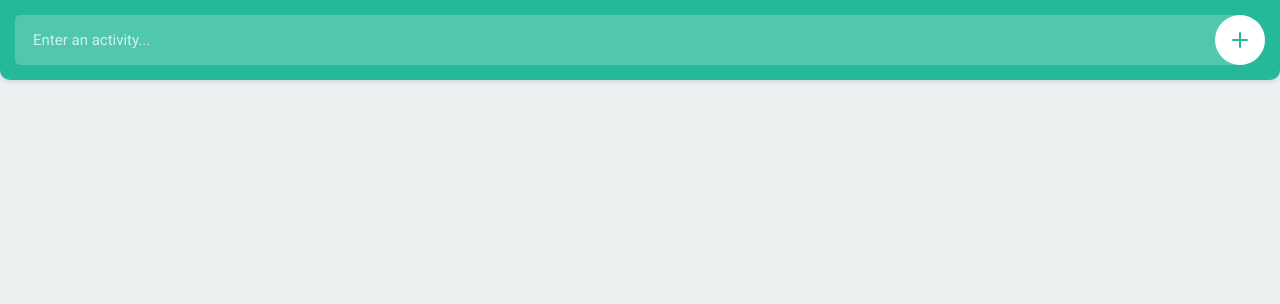
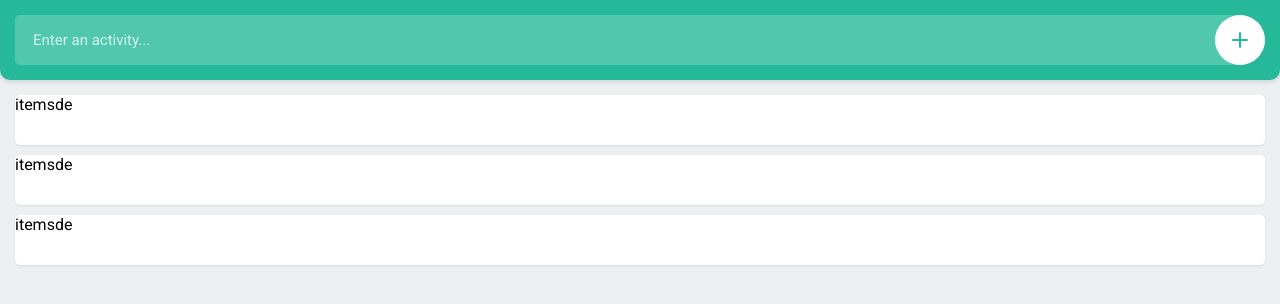
Before and after one commit to gyr0tron/Syndiq, a plain HTML site: page index.html in a window 1280 px wide. Drawn offline with Linux system fonts and the light colour scheme.

Commit message:
JS start

```diff
--- a/index.html
+++ b/index.html
@@ -5,6 +5,7 @@
     <meta name="viewport" content="width=device-width, initial-scale=1.0">
     <meta http-equiv="X-UA-Compatible" content="ie=edge">
     <title>Syndiq</title>
+    <link rel="stylesheet" type="text/css" href="resources/css/reset.min.css">
     <link rel="stylesheet" type="text/css" href="resources/css/style.css">
 </head>
 <body>
@@ -16,5 +17,18 @@
                s1,0.5,1,1v6h6C15.5,7,16,7.5,16,8z"/></g></svg>
        </button>
     </header>
+    <div class="container">
+        <!-- uncompleted -->
+        <ul class="todo">
+            <li>itemsde</li>
+            <li>itemsde</li>
+            <li>itemsde</li>
+        </ul>
+        <!-- completed -->
+        <!-- <ul class="todo">
+            <li>itemsde</li>
+        </ul> -->
+    </div>
+    <script src="resources/js/main.js"></script>
 </body>
 </html>
--- /dev/null
+++ b/resources/css/reset.min.css
@@ -0,0 +1,151 @@
+html,
+body,
+div,
+span,
+applet,
+object,
+iframe,
+h1,
+h2,
+h3,
+h4,
+h5,
+h6,
+p,
+blockquote,
+pre,
+a,
+abbr,
+acronym,
+address,
+big,
+cite,
+code,
+del,
+dfn,
+em,
+img,
+ins,
+kbd,
+q,
+s,
+samp,
+small,
+strike,
+strong,
+sub,
+sup,
+tt,
+var,
+b,
+u,
+i,
+center,
+dl,
+dt,
+dd,
+ol,
+ul,
+li,
+fieldset,
+form,
+label,
+legend,
+table,
+caption,
+tbody,
+tfoot,
+thead,
+tr,
+th,
+td,
+article,
+aside,
+canvas,
+details,
+embed,
+figure,
+figcaption,
+footer,
+header,
+hgroup,
+menu,
+nav,
+output,
+ruby,
+section,
+summary,
+time,
+mark,
+audio,
+video {
+    margin: 0;
+    padding: 0;
+    border: 0;
+    vertical-align: baseline
+}
+article,
+aside,
+details,
+figcaption,
+figure,
+footer,
+header,
+hgroup,
+menu,
+nav,
+section {
+    display: block
+}
+body,
+html {
+    width: 100%;
+    height: 100%
+}
+body {
+    -webkit-font-smoothing: antialiased;
+    -moz-font-smoothing: antialiased;
+    -moz-osx-font-smoothing: grayscale;
+    -webkit-text-size-adjust: none;
+    margin: 0;
+    padding: 0;
+    font-family: "Helvetica Neue", Helvetica, Arial, sans-serif
+}
+ol,
+ul {
+    list-style: none
+}
+hr {
+    border: 0;
+    height: 1px;
+    background: #ccc
+}
+blockquote,
+q {
+    quotes: none
+}
+blockquote:before,
+blockquote:after,
+q:before,
+q:after {
+    content: '';
+    content: none
+}
+table {
+    border-collapse: collapse;
+    border-spacing: 0
+}
+* {
+    margin: 0;
+    padding: 0;
+    list-style: none;
+    box-sizing: border-box
+}
+html,
+input,
+select,
+textarea,
+button,
+a {
+    -webkit-tap-highlight-color: rgba(0, 0, 0, 0)
+}
--- a/resources/css/style.css
+++ b/resources/css/style.css
@@ -2,6 +2,8 @@
 
 body {
     background: #edf0f1;
+    padding: 80px 0 0 0 ;
+    width: 100%;
 }
 
 body, input, button {
@@ -110,3 +112,29 @@ header button svg {
 header button svg .fill {
     fill:#25b99a;
 }
+.container {
+    width: 100%;
+    float: left;
+    padding: 15px;
+}
+
+ul.todo {
+    width: 100%;
+    float: left;
+    list-style: none;
+    padding: 0px;
+}
+
+ul.todo li {
+    width: 100%;
+    height: 50px;
+    float: left;
+    background: #fff;
+    border-radius: 5px;
+    box-shadow: 0px 1px 2px rgba(44, 62, 80, 0.10);
+    margin: 0 0 10px 0;
+}
+
+ul.todo li:last-of-type {
+    margin: 0px;
+}
--- a/resources/js/main.js
+++ b/resources/js/main.js
@@ -0,0 +1,7 @@
+document.getElementById('add').addEventListener('click', function() {
+    var value = document.getElementById('item').value;
+    if (value) {
+
+    }
+    console.log(value);
+});
```
